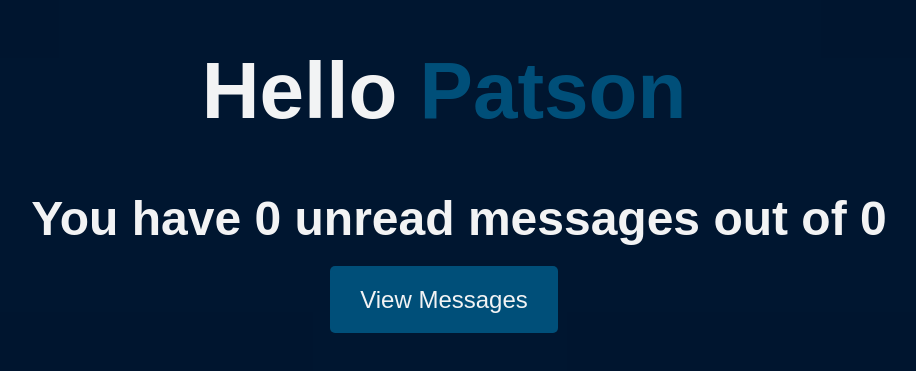
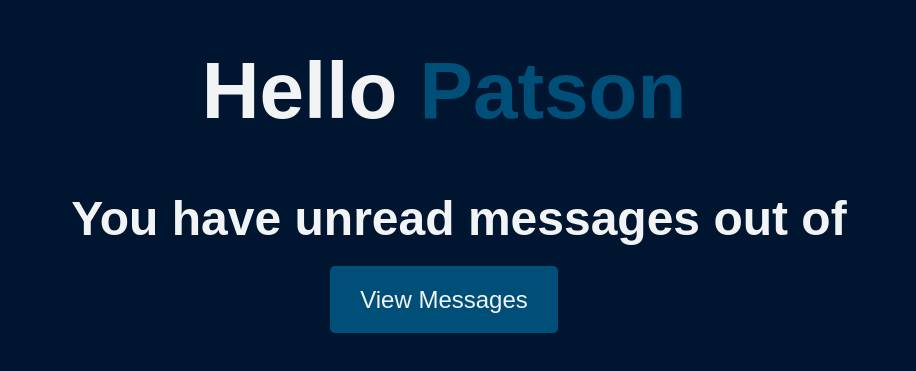
Before and after one commit to patrick-godson/email-frontend, a React (Create React App) app: page / in a window 1280 px wide. Shown: the part 197-568 px from the top of the page, without its empty margins (196-1112 px from the left). Built offline with nearby package versions, Linux system fonts and the light colour scheme; no server answers.

Commit message:
Update Home.jsx

```diff
--- a/src/pages/Home.jsx
+++ b/src/pages/Home.jsx
@@ -3,8 +3,8 @@ import React from 'react';
 
 
 export default function Home(){
-    const [total, setTotal] = React.useState(0);
-    const [totalUnread, setUnread] = React.useState(0);
+    const [total, setTotal] = React.useState(null);
+    const [totalUnread, setUnread] = React.useState(null);
 
     React.useEffect(() =>{
         fetch('https://emailbox-api-x0rw.onrender.com', {mode: "no-cors"})
@@ -17,7 +17,7 @@ export default function Home(){
           <div className='homeContent'>
             <h1>Hello <span className='spanName'>Patson</span></h1>
             <h2>
-              You have {totalUnread} unread messages out of {total}
+              You have {totalUnread && totalUnread} unread messages out of {total && total}
             </h2>
             <a href="https://emailbox-9n1z.onrender.com/inbox" >View Messages</a>
           </div>
```
